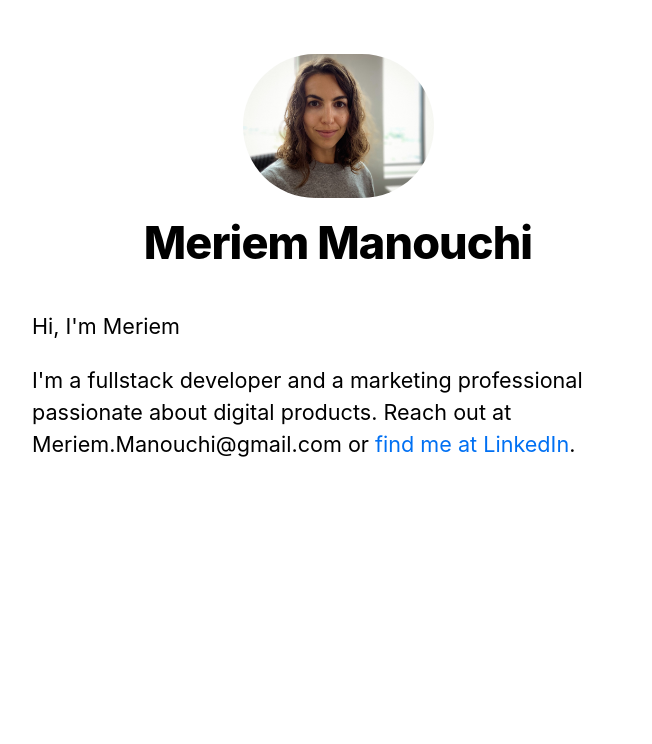
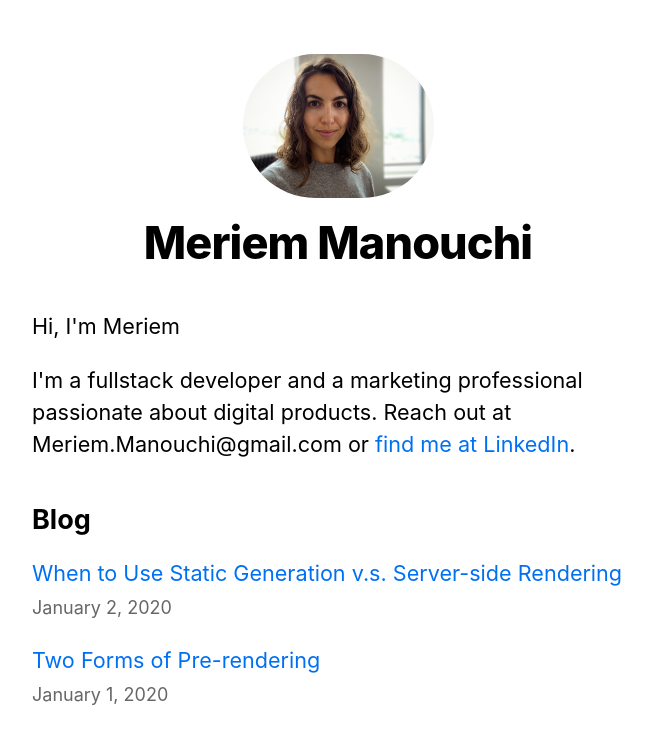
Before and after one commit to merimano/profile-page-nextjs, a Next.js app: page / in a window 1280 px wide. Shown: the top 744 px of the page, without its empty margins (302-954 px from the left). Built offline with nearby package versions, Linux system fonts and the light colour scheme.

Commit message:
Meriem profile page using Next.js

```diff
--- /dev/null
+++ b/components/date.js
@@ -0,0 +1,6 @@
+import { parseISO, format } from 'date-fns'
+
+export default function Date({ dateString }) {
+  const date = parseISO(dateString)
+  return <time dateTime={dateString}>{format(date, 'LLLL d, yyyy')}</time>
+}
--- a/components/layout.js
+++ b/components/layout.js
@@ -5,7 +5,7 @@
 import Link from 'next/link'
 
 const name = 'Meriem Manouchi'
-export const siteTitle = 'Next.js Sample Website'
+export const siteTitle = 'Meriem Manouchi'
 
 export default function Layout({ children, home }) {
   return (
@@ -14,7 +14,7 @@
         <link rel="icon" href="/favicon.ico" />
         <meta
           name="description"
-          content="Learn how to build a personal website using Next.js"
+          content="Meriem Manouchi's personal website based on Next.js"
         />
         <meta
           property="og:image"
@@ -47,7 +47,7 @@
                   src="/images/profile.jpg"
                   className={utilStyles.borderCircle}
                   height={108}
-                  width={108}
+                  width={141}
                   alt={name}
                 />
               </a>
--- /dev/null
+++ b/lib/posts.js
@@ -0,0 +1,85 @@
+import fs from 'fs'
+import path from 'path'
+import matter from 'gray-matter'
+import { remark } from 'remark'
+import html from 'remark-html'
+
+const postsDirectory = path.join(process.cwd(), 'posts')
+
+export function getSortedPostsData() {
+  // Get file names under /posts
+  const fileNames = fs.readdirSync(postsDirectory)
+  const allPostsData = fileNames.map(fileName => {
+    // Remove ".md" from file name to get id
+    const id = fileName.replace(/\.md$/, '')
+
+    // Read markdown file as string
+    const fullPath = path.join(postsDirectory, fileName)
+    const fileContents = fs.readFileSync(fullPath, 'utf8')
+
+    // Use gray-matter to parse the post metadata section
+    const matterResult = matter(fileContents)
+
+    // Combine the data with the id
+    return {
+      id,
+      ...matterResult.data
+    }
+  })
+  // Sort posts by date
+  return allPostsData.sort(({ date: a }, { date: b }) => {
+    if (a < b) {
+      return 1
+    } else if (a > b) {
+      return -1
+    } else {
+      return 0
+    }
+  })
+}
+
+export function getAllPostIds() {
+    const fileNames = fs.readdirSync(postsDirectory)
+
+    // Returns an array that looks like this:
+    // [
+    //   {
+    //     params: {
+    //       id: 'ssg-ssr'
+    //     }
+    //   },
+    //   {
+    //     params: {
+    //       id: 'pre-rendering'
+    //     }
+    //   }
+    // ]
+    return fileNames.map(fileName => {
+      return {
+        params: {
+          id: fileName.replace(/\.md$/, '')
+        }
+      }
+    })
+  }
+
+  export async function getPostData(id) {
+    const fullPath = path.join(postsDirectory, `${id}.md`)
+    const fileContents = fs.readFileSync(fullPath, 'utf8')
+
+    // Use gray-matter to parse the post metadata section
+    const matterResult = matter(fileContents)
+
+    // Use remark to convert markdown into HTML string
+    const processedContent = await remark()
+      .use(html)
+      .process(matterResult.content)
+    const contentHtml = processedContent.toString()
+
+    // Combine the data with the id and contentHtml
+    return {
+      id,
+      contentHtml,
+      ...matterResult.data
+    }
+  }
--- a/package.json
+++ b/package.json
@@ -6,8 +6,12 @@
     "start": "next start"
   },
   "dependencies": {
+    "date-fns": "^2.28.0",
+    "gray-matter": "^4.0.3",
     "next": "latest",
     "react": "17.0.2",
-    "react-dom": "17.0.2"
+    "react-dom": "17.0.2",
+    "remark": "^14.0.2",
+    "remark-html": "^15.0.1"
   }
 }
--- /dev/null
+++ b/pages/api/hello.js
@@ -0,0 +1,3 @@
+export default function handler(req, res) {
+    res.status(200).json({ text: 'Hello' })
+  }
--- a/pages/index.js
+++ b/pages/index.js
@@ -1,8 +1,20 @@
 import Head from 'next/head'
 import Layout, { siteTitle } from '../components/layout'
 import utilStyles from '../styles/utils.module.css'
+import { getSortedPostsData } from '../lib/posts'
+import Link from 'next/link'
+import Date from '../components/date'
 
-export default function Home() {
+export async function getStaticProps() {
+  const allPostsData = getSortedPostsData()
+  return {
+    props: {
+      allPostsData
+    }
+  }
+}
+
+export default function Home({ allPostsData }) {
   return (
     <Layout home>
       <Head>
@@ -12,12 +24,27 @@
         <p>Hi, I'm Meriem</p>
         <p>
           I'm a fullstack developer and a marketing professional passionate about digital products.
-          {' '}
           Reach out at Meriem.Manouchi@gmail.com or
           {' '}
           <a href="https://www.linkedin.com/in/meriemmanouchi/"> find me at LinkedIn</a>.
         </p>
       </section>
+      <section className={`${utilStyles.headingMd} ${utilStyles.padding1px}`}>
+        <h2 className={utilStyles.headingLg}>Blog</h2>
+        <ul className={utilStyles.list}>
+          {allPostsData.map(({ id, date, title }) => (
+           <li className={utilStyles.listItem} key={id}>
+           <Link href={`/posts/${id}`}>
+             <a>{title}</a>
+           </Link>
+           <br />
+           <small className={utilStyles.lightText}>
+             <Date dateString={date} />
+           </small>
+         </li>
+          ))}
+        </ul>
+      </section>
     </Layout>
   )
 }
--- /dev/null
+++ b/posts/pre-rendering.md
@@ -0,0 +1,11 @@
+---
+title: 'Two Forms of Pre-rendering'
+date: '2020-01-01'
+---
+
+Next.js has two forms of pre-rendering: **Static Generation** and **Server-side Rendering**. The difference is in **when** it generates the HTML for a page.
+
+- **Static Generation** is the pre-rendering method that generates the HTML at **build time**. The pre-rendered HTML is then _reused_ on each request.
+- **Server-side Rendering** is the pre-rendering method that generates the HTML on **each request**.
+
+Importantly, Next.js lets you **choose** which pre-rendering form to use for each page. You can create a "hybrid" Next.js app by using Static Generation for most pages and using Server-side Rendering for others.
--- /dev/null
+++ b/posts/ssg-ssr.md
@@ -0,0 +1,19 @@
+---
+title: 'When to Use Static Generation v.s. Server-side Rendering'
+date: '2020-01-02'
+---
+
+We recommend using **Static Generation** (with and without data) whenever possible because your page can be built once and served by CDN, which makes it much faster than having a server render the page on every request.
+
+You can use Static Generation for many types of pages, including:
+
+- Marketing pages
+- Blog posts
+- E-commerce product listings
+- Help and documentation
+
+You should ask yourself: "Can I pre-render this page **ahead** of a user's request?" If the answer is yes, then you should choose Static Generation.
+
+On the other hand, Static Generation is **not** a good idea if you cannot pre-render a page ahead of a user's request. Maybe your page shows frequently updated data, and the page content changes on every request.
+
+In that case, you can use **Server-Side Rendering**. It will be slower, but the pre-rendered page will always be up-to-date. Or you can skip pre-rendering and use client-side JavaScript to populate data.
```
Also changed, not shown: pages/posts/[id].js (added, +39 -0 lines), pages/posts/first-post.js (deleted, +0 -19 lines), 1 other file (tests, documents, lock files or other folders).
